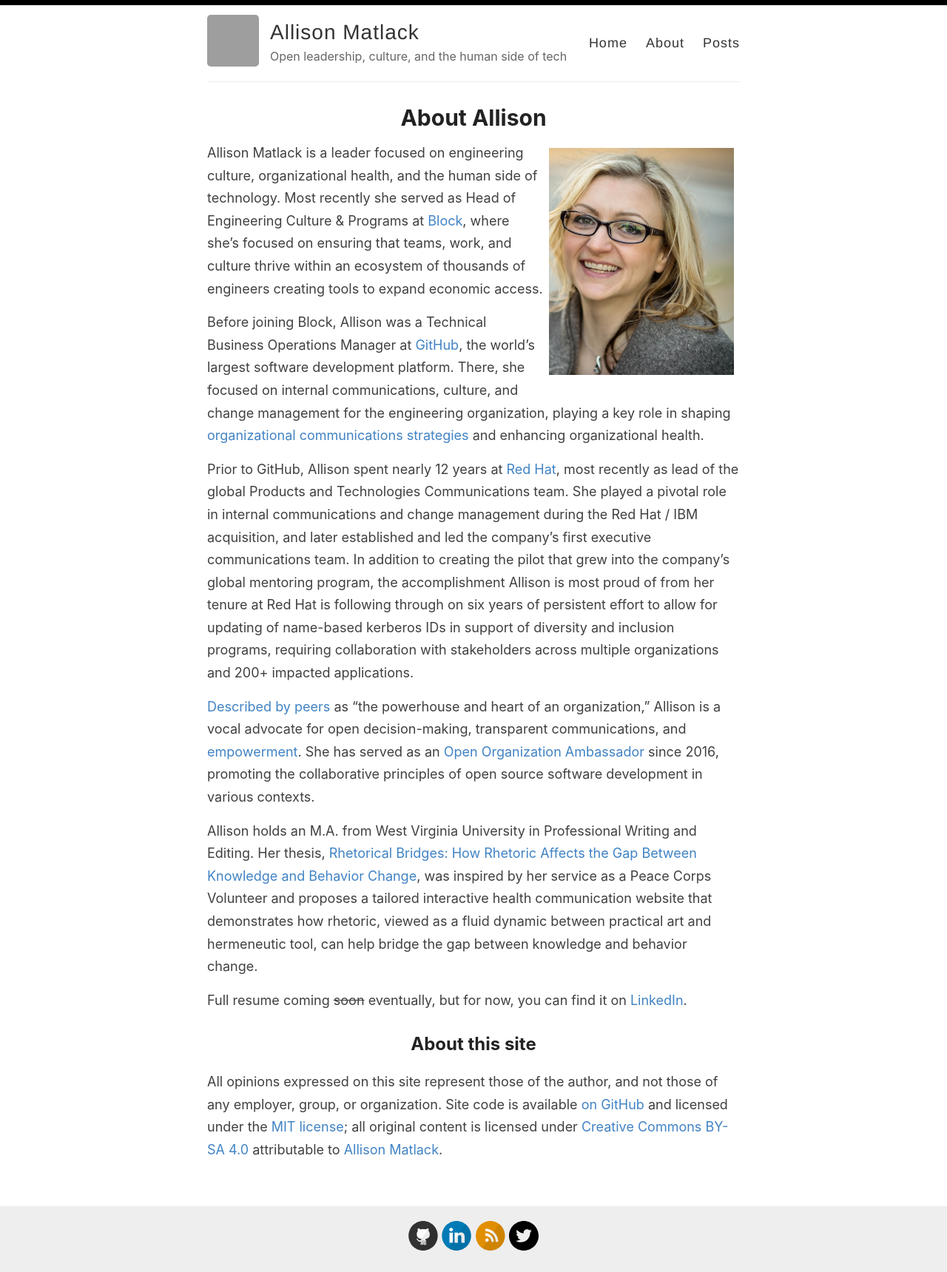
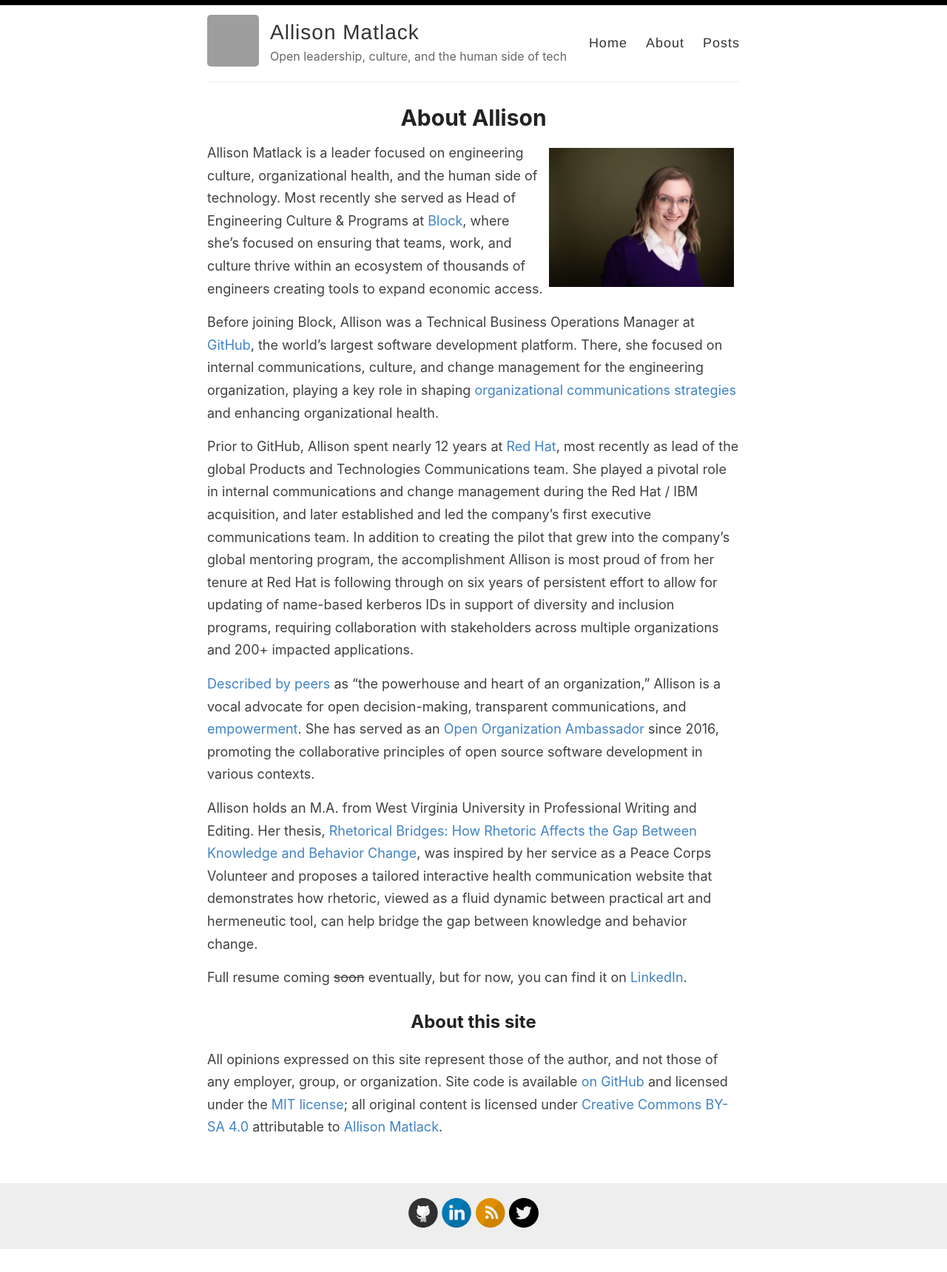
Before and after one commit to amatlack/amatlack.github.io, a Jekyll site: the page built from _pages/about.md, in a window 1280 px wide. Shown: the whole page at 74% size. Built offline with Jekyll 4.4.1, drawn with Linux system fonts in a browser that asks for light colours; after the commit the page ends 1690 px from its top, so only the background shows below that; grey boxes are pictures that could not be loaded.

Commit message:
updating headshot on about.md

```diff
--- a/_pages/about.md
+++ b/_pages/about.md
@@ -5,7 +5,7 @@ permalink: /about/
 ---
 
 <div class="about_headshot">
-  <img src="{{ site:baseurl }}/images/Matlack-138.jpg" />
+  <img src="{{ site:baseurl }}/images/Allison-Matlack-finals-3-RETOUCHED-final-version.jpg" />
 </div>
 
 Allison Matlack is a leader focused on engineering culture, organizational health, and the human side of technology. Most recently she served as Head of Engineering Culture & Programs at [Block](https://block.xyz/), where she's focused on ensuring that teams, work, and culture thrive within an ecosystem of thousands of engineers creating tools to expand economic access.
```
